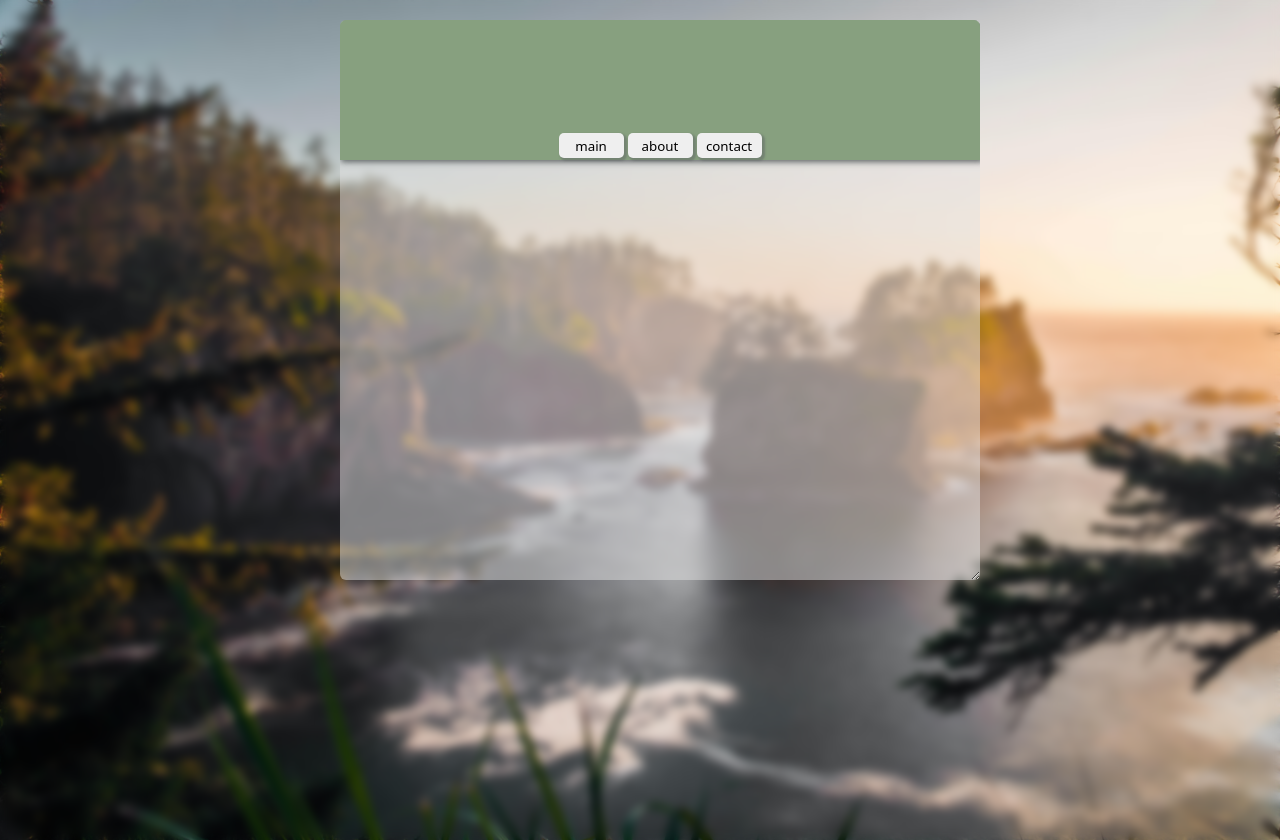
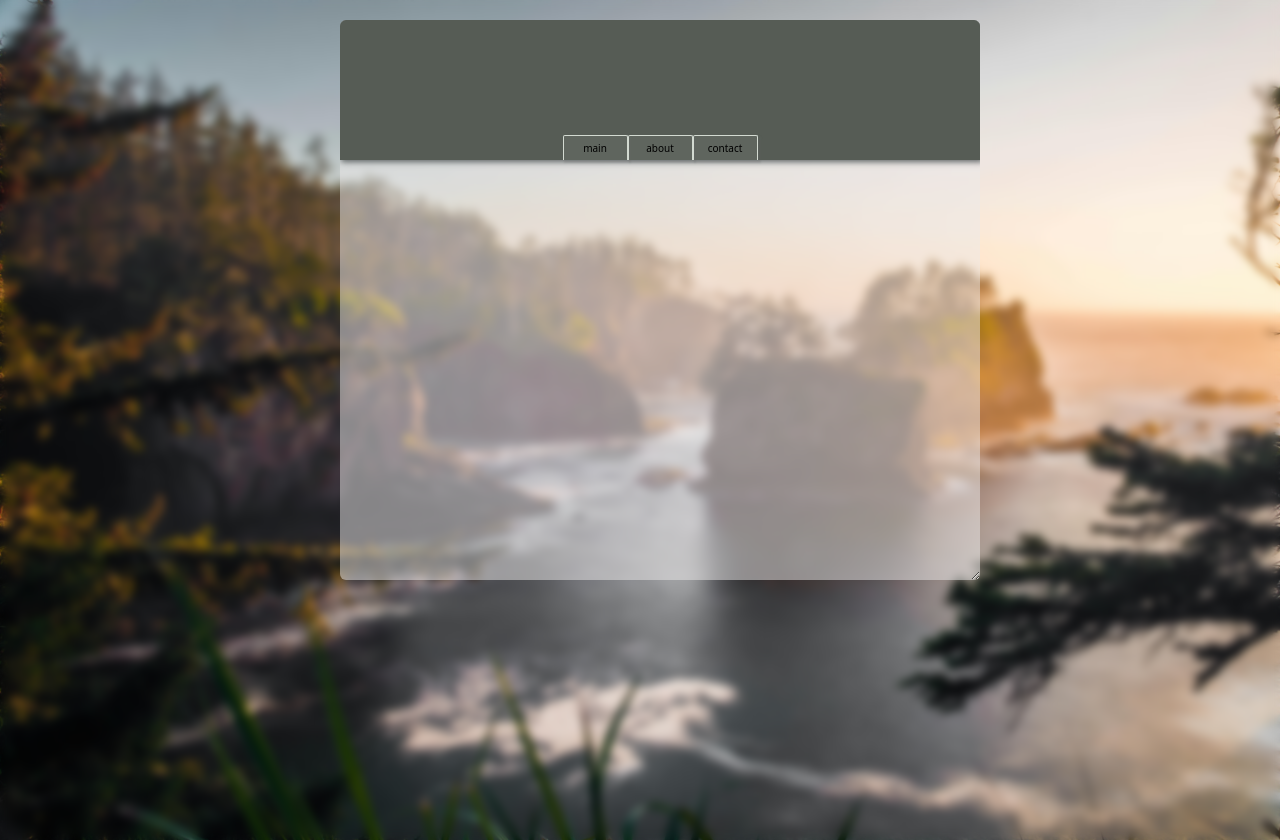
Before and after one commit to sebiprograms/webpack-practice, a website built with webpack: page src/index.html in a window 1280 px wide. Shown: the top 840 px of the page. Built offline with nearby package versions, Linux system fonts and the light colour scheme.

Commit message:
Update: border style changed on buttons
Buttons look way less crap

```diff
--- a/src/styles.css
+++ b/src/styles.css
@@ -23,7 +23,7 @@ body {
     text-align: center;
     border-style: none;
     border-color: #838383;
-    background-color:rgba(225, 225, 225, .5);
+    background-color:rgba(235, 234, 234, 0.5);
     border-radius: 6px;
     width: 50%;
     min-width: 350px;
@@ -38,7 +38,7 @@ body {
 .menu {
     display: flex;
     grid-area: 1 / 1 / 2 / 2;
-    background-color: #87a07f;
+    background-color: #565c55;
     align-items: end;
     justify-content: center;
     box-shadow: 2px 1px 6px 1px rgb(94, 99, 100);
@@ -48,17 +48,22 @@ body {
 .menu>button {
     text-align: center;
     font-family:system-ui, -apple-system, BlinkMacSystemFont, 'Segoe UI', Roboto, Oxygen, Ubuntu, Cantarell, 'Open Sans', 'Helvetica Neue', sans-serif;
-    border-radius: 5px;
-    border-style: none;
-
+    border-top-right-radius: 2px;
+    border-top-left-radius: 2px;
+    background-color: rgba(180, 179, 179, 0.1);
+    border-style: solid;
+    border-bottom-style: none;
+    border-width: 1px;
     border-color: #d3dad1;
-    box-shadow: 2px 2px 2px 1px rgb(95, 101, 102, .5);
+    box-shadow: 2px 2px 2px 1px rgb(95, 101, 102, .2);
     margin-bottom: 5px;
     width: 65px;
     height: 25px;
-    margin: 2px;
-    font-size: smaller;
+    margin-bottom: 0px;
+    font-size: x-small;
 }
+
+
 
 .menu>button:hover {
     cursor: pointer;
```
